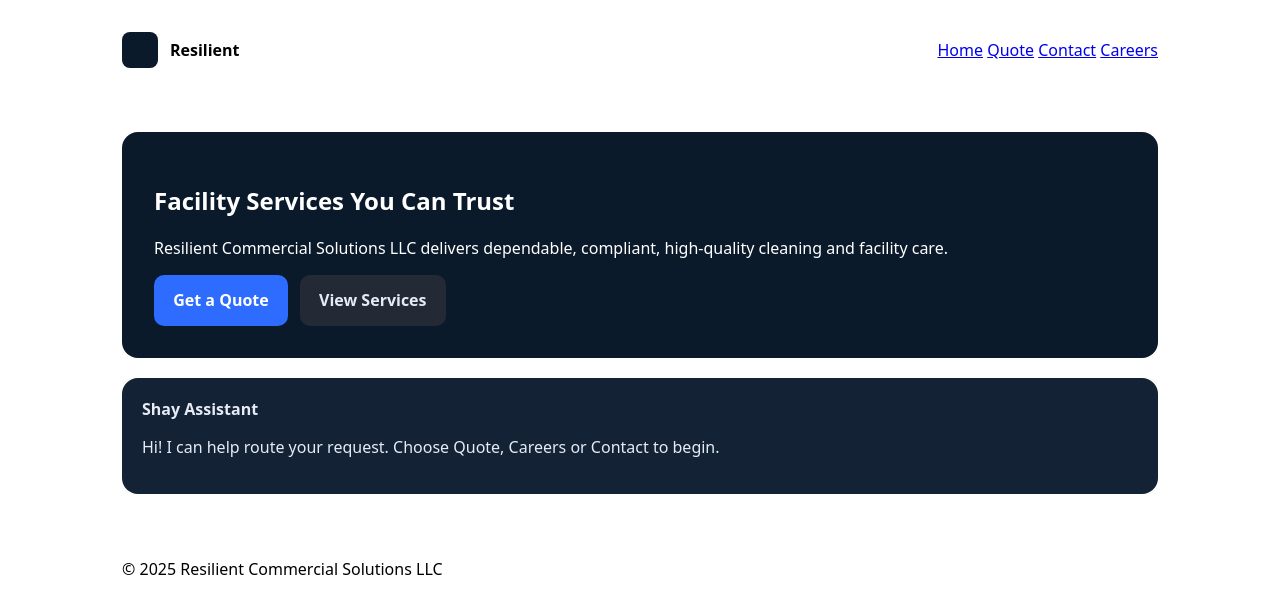
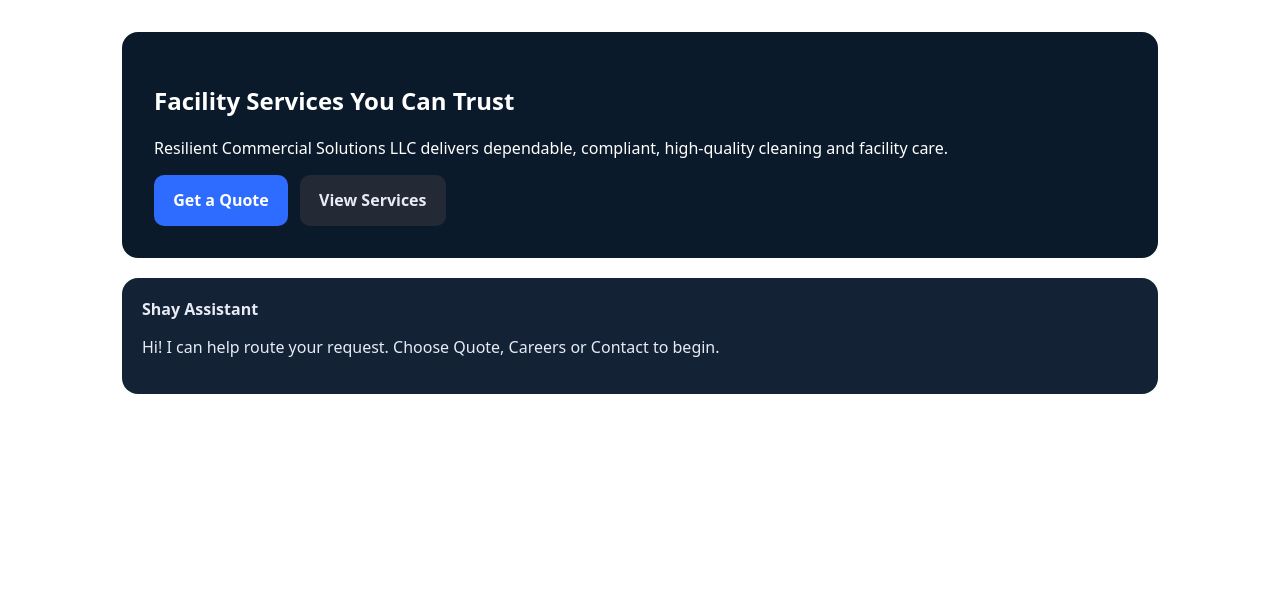
Before and after one commit to resilient23james/Resilient23, a Next.js app in the folder RCS_v5399_masterSave/: page / in a window 1280 px wide. Shown: the top 614 px of the page. Built offline with nearby package versions, Linux system fonts and the light colour scheme.

Commit message:
Update layout.tsx

```diff
--- a/RCS_v5399_masterSave/app/layout.tsx
+++ b/RCS_v5399_masterSave/app/layout.tsx
@@ -3,12 +3,18 @@
 import type { Metadata } from 'next';
 
 export const metadata: Metadata = {
-  title: 'Resilient Commercial Solutions LLC – Facility Services You Can Trust',
-  description: 'Dependable, compliant, high‑quality cleaning and facility care.',
+  title: 'Resilient Commercial Solutions',
+  description: 'Facility services you can trust.',
 };
 
-export default function RootLayout({ children }: { children: React.ReactNode }) {
+export default function RootLayout({
+  children,
+}: {
+  children: React.ReactNode;
+}) {
   return (
-    <html lang="en"><body><Header />{children}<footer className="container">© {new Date().getFullYear()} Resilient Commercial Solutions LLC</footer></body></html>
+    <html lang="en">
+      <body>{children}</body>
+    </html>
   );
 }
```
